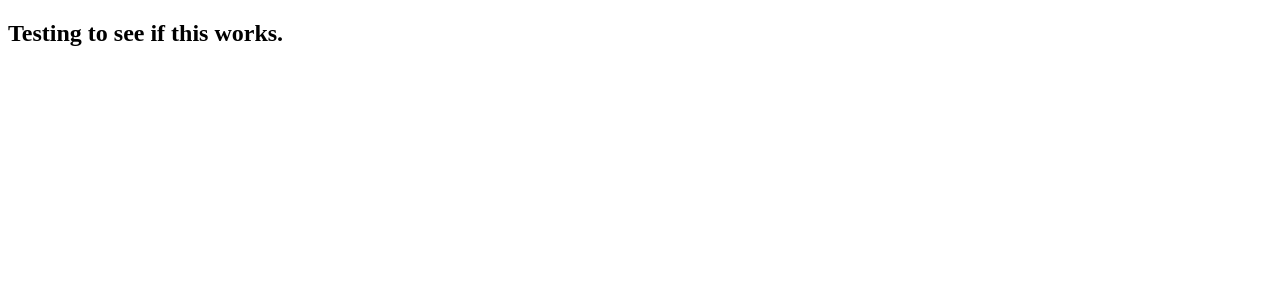
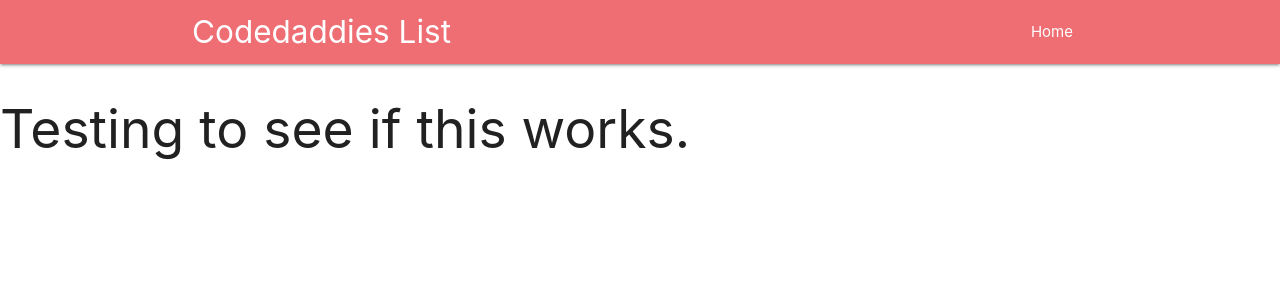
Before and after one commit to acharyabibash/codedaddies_list, a Django app: page / in a window 1280 px wide. Shown: the top 300 px of the page. Run offline with Django 3.2, Linux system fonts and the light colour scheme.

Commit message:
1:01:15 Rafey KAzi Clever Programmer

```diff
--- a/templates/base.html
+++ b/templates/base.html
@@ -1,10 +1,27 @@
 <!DOCTYPE html>
+{% load staticfiles %}
+{% load static %}
+
 <html lang="en">
 <head>
     <meta charset="UTF-8">
-    <title>CodeDaddies</title>
+    <title>Codedaddies List</title>
+    <meta charset="UTF-8"/>
+    <meta name="viewport" content="width=device-width, initial-scale=1"/>
+    <link rel="stylesheet" href="{% static "css/style.css" %}">
+    <link rel="stylesheet" href="https://cdnjs.cloudflare.com/ajax/libs/materialize/1.0.0/css/materialize.min.css">
+    <link href="https://fonts.googleapis.com/icon?family=Material+Icons" rel="stylesheet">
+
 </head>
 <body>
+    <nav>
+        <div class="container nav-wrapper">
+            <a href="/" class="brand-logo">Codedaddies List</a>
+            <ul id="nav-mobile" class="right">
+                <li><a href="/">Home</a></li>
+            </ul>
+        </div>
+    </nav>
     <h2>Testing to see if this works.</h2>
 </body>
 </html>
```
